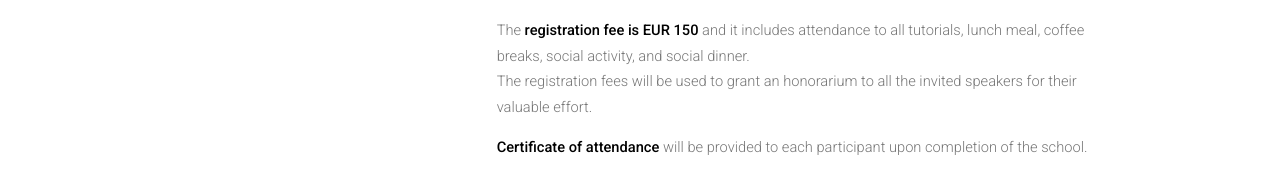
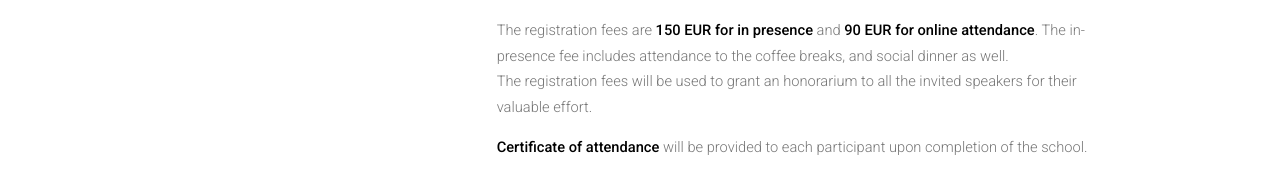
Before and after one commit to seschool-series/2022, a plain HTML site: page registration.html in a window 1280 px wide. Shown: the part 575-748 px from the top of the page. Drawn offline with nearby package versions, Linux system fonts and the light colour scheme.

Commit message:
update the fees

```diff
--- a/registration.html
+++ b/registration.html
@@ -87,7 +87,7 @@
 
                         <p>
                             <!--There are two registration options:-->
-                            The <strong>registration fee is EUR 150</strong> and it includes attendance to all tutorials, lunch meal, coffee breaks, social activity, and social dinner.
+                            The registration fees are <strong>150 EUR for in presence</strong> and <strong>90 EUR for online attendance</strong>. The in-presence fee includes attendance to the coffee breaks, and social dinner as well.
                             <!--<li><strong>PARTIAL</strong> registration (40 EUR): includes attendance to a single selected tutorial and students' presentations</li>-->
                             </ul>
                             <br/>The registration fees will be used to grant an honorarium to all the invited speakers for their valuable effort.
```
